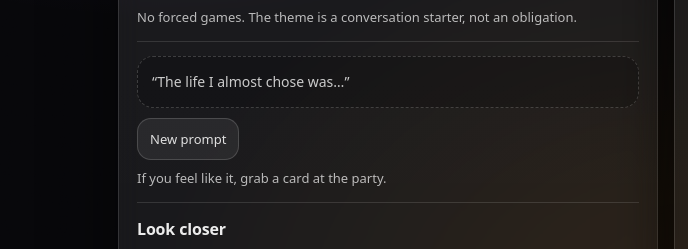
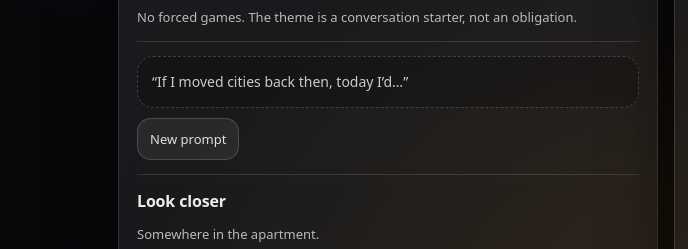
Before and after one commit to levbed/2026_new_year_party, a plain HTML site: page index.html in a window 1280 px wide. Shown: the part 418-667 px from the top of the page, 0-688 px from the left. Drawn offline with Linux system fonts and the light colour scheme; grey boxes are pictures that could not be loaded.

Commit message:
removed "cards at the party"

```diff
--- a/index.html
+++ b/index.html
@@ -315,7 +315,6 @@
         <div class="btnrow">
           <button id="newPromptBtn" type="button">New prompt</button>
         </div>
-        <p class="mini">If you feel like it, grab a card at the party.</p>
 
         <div class="hr"></div>
 
@@ -382,7 +381,11 @@
       "A job I could’ve loved is…",
       "A choice I’m glad I didn’t make is…",
       "A choice I wish I made is…",
-      "In that other life, I’m known for…"
+      "In that other life, I’m known for…",
+      "In another life, I live in…",
+      "Something I gave up — or avoided",
+      "What stayed the same no matter what",
+      "An ordinary evening in another life"
     ];
 
     const menuGrid = document.getElementById("menuGrid");
```
